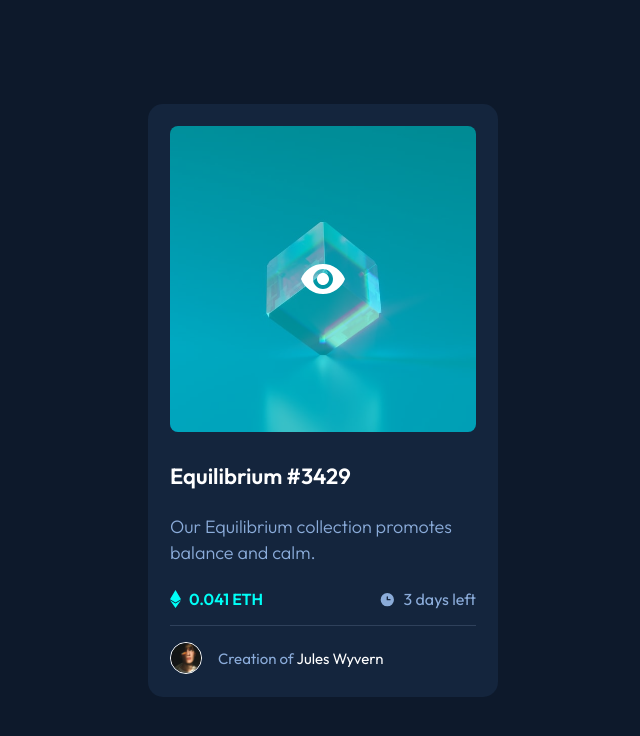
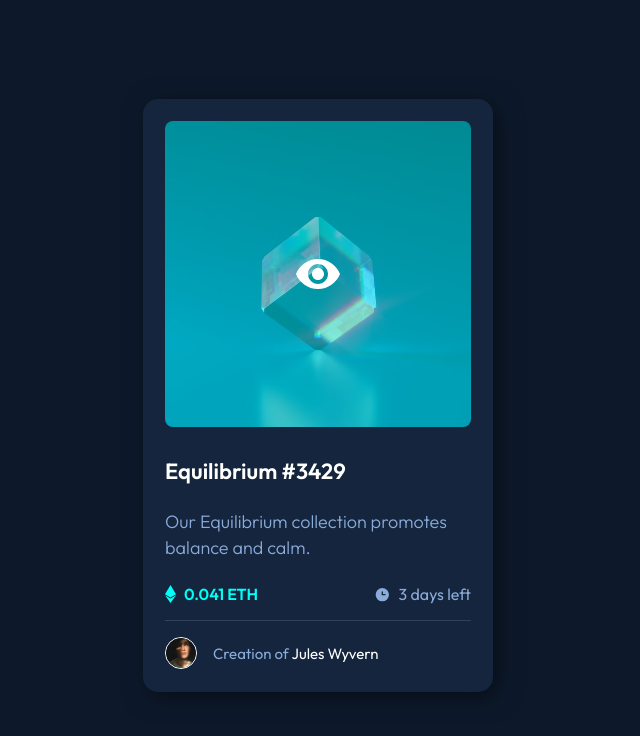
Before and after one commit to AlmeAld/NFT-preview-card-component, a plain HTML site: page index.html in a window 1280 px wide. In both pictures the pointer is over the element 640 px from the left and 400 px from the top of the page. Shown: the whole page, without its empty margins (317-957 px from the left). Drawn offline with Linux system fonts and the light colour scheme.

Commit message:
add animation card

```diff
--- a/style/style.css
+++ b/style/style.css
@@ -54,6 +54,12 @@ a {
   flex-direction: column;
   border-radius: 15px;
   padding: 1.375rem;
+  transition: all 0.2s;
+}
+
+.card:hover {
+  box-shadow: 5px 5px 25px rgb(0 0 0 / 50%);
+  transform: translate(-5px, -5px);
 }
 
 .card__img {
```
